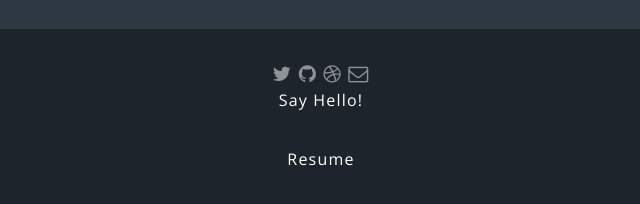
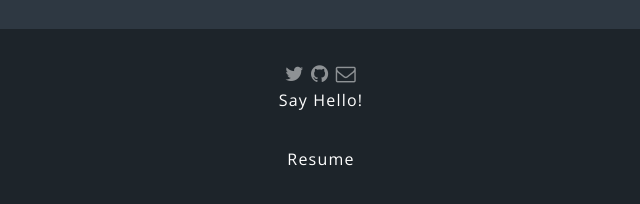
Before and after one commit to kmiller6/kmiller6.github.io, a plain HTML site: page index.html in a window 1280 px wide. Shown: the part 874-1078 px from the top of the page, 319-959 px from the left. Drawn offline with nearby package versions, Linux system fonts and the light colour scheme.

Commit message:
Footer Edit

```diff
--- a/index.html
+++ b/index.html
@@ -53,7 +53,6 @@
 						<ul class="icons">
 							<li><a  target="_blank"href="https://twitter.com/KNMiller6" class="icon fa-twitter"><span class="label">Twitter</span></a></li>
 							<li><a  target="_blank" href="https://github.com/kmiller6" class="icon fa-github"><span class="label">Dribble</span></a></li>
-							<li><a target="_blank" href="https://dribbble.com/KMiller6" class="icon fa-dribbble"><span class="label">Dribbble</span></a></li>
 							<li><a href="mailto:miller-kyle@outlook.com" class="icon fa-envelope-o"><span class="label">Email</span></a></li>
 							</ul>
 							<p>Say Hello!</p>
```
